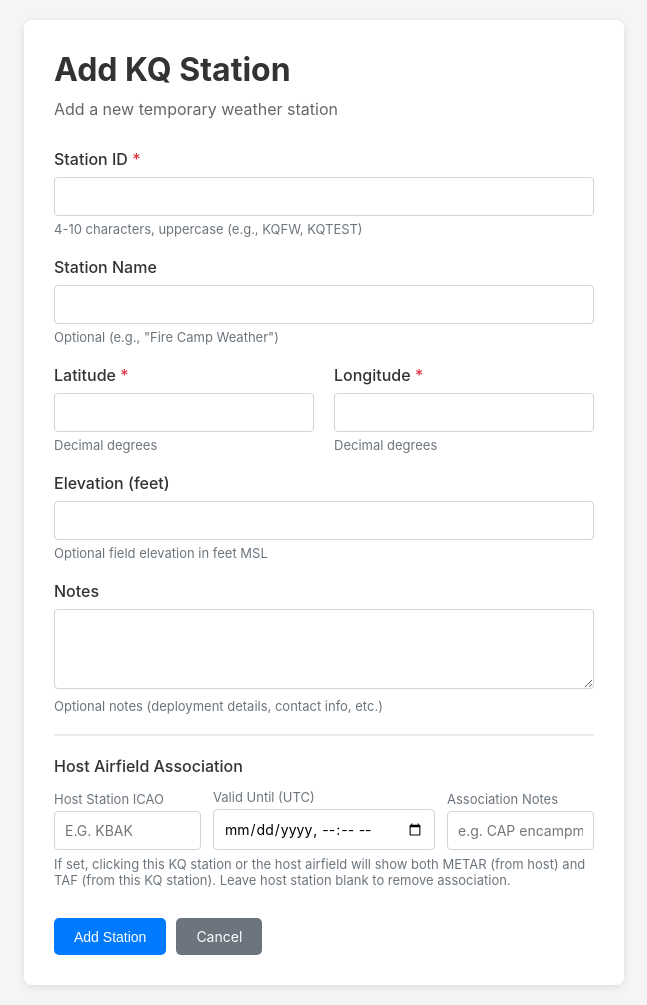
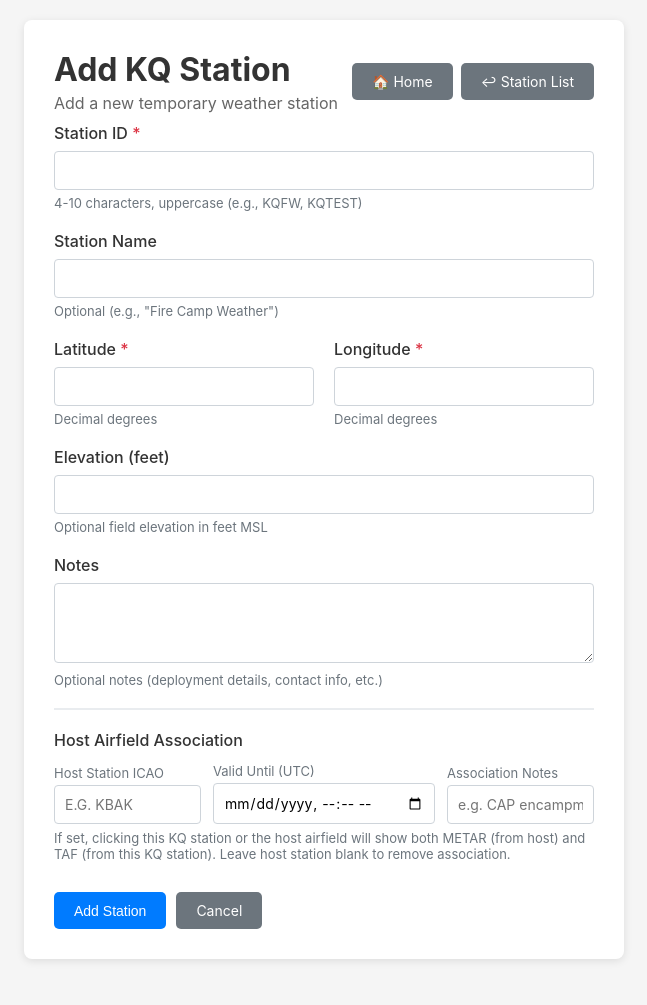
Before and after one commit to gerrycreager/CAP-WxCOP, a Flask app: page /admin/kq-stations/add in a window 1280 px wide. Shown: the whole page, without its empty margins (316-963 px from the left). After the commit the page ends 961 px from the top, so only its background shows below. Run offline with Flask 3, Linux system fonts and the light colour scheme; the visitor is signed in with stand-in values (Sample User, id 1); parts of the project's set-up code (start-up, migrations or seed data) failed here and were passed over; some libraries are stand-ins or nearby versions.

Commit message:
KQ station form: add Home and Station List navigation buttons

```diff
--- a/templates/kq_station_form.html
+++ b/templates/kq_station_form.html
@@ -98,8 +98,16 @@
 </head>
 <body>
     <div class="container">
-        <h1>{{ action }} KQ Station</h1>
-        <p class="subtitle">{% if station %}Update station {{ station.station_id }}{% else %}Add a new temporary weather station{% endif %}</p>
+        <div style="display:flex;justify-content:space-between;align-items:center;margin-bottom:10px;">
+            <div>
+                <h1 style="margin-bottom:4px;">{{ action }} KQ Station</h1>
+                <p class="subtitle" style="margin-bottom:0;">{% if station %}Update station {{ station.station_id }}{% else %}Add a new temporary weather station{% endif %}</p>
+            </div>
+            <div style="display:flex;gap:8px;">
+                <a href="/CAP_WxCOP/" class="btn btn-secondary">🏠 Home</a>
+                <a href="{{ url_for('kq_admin.list_stations') }}" class="btn btn-secondary">↩ Station List</a>
+            </div>
+        </div>
 
         {% with messages = get_flashed_messages(with_categories=true) %}
             {% if messages %}
```
